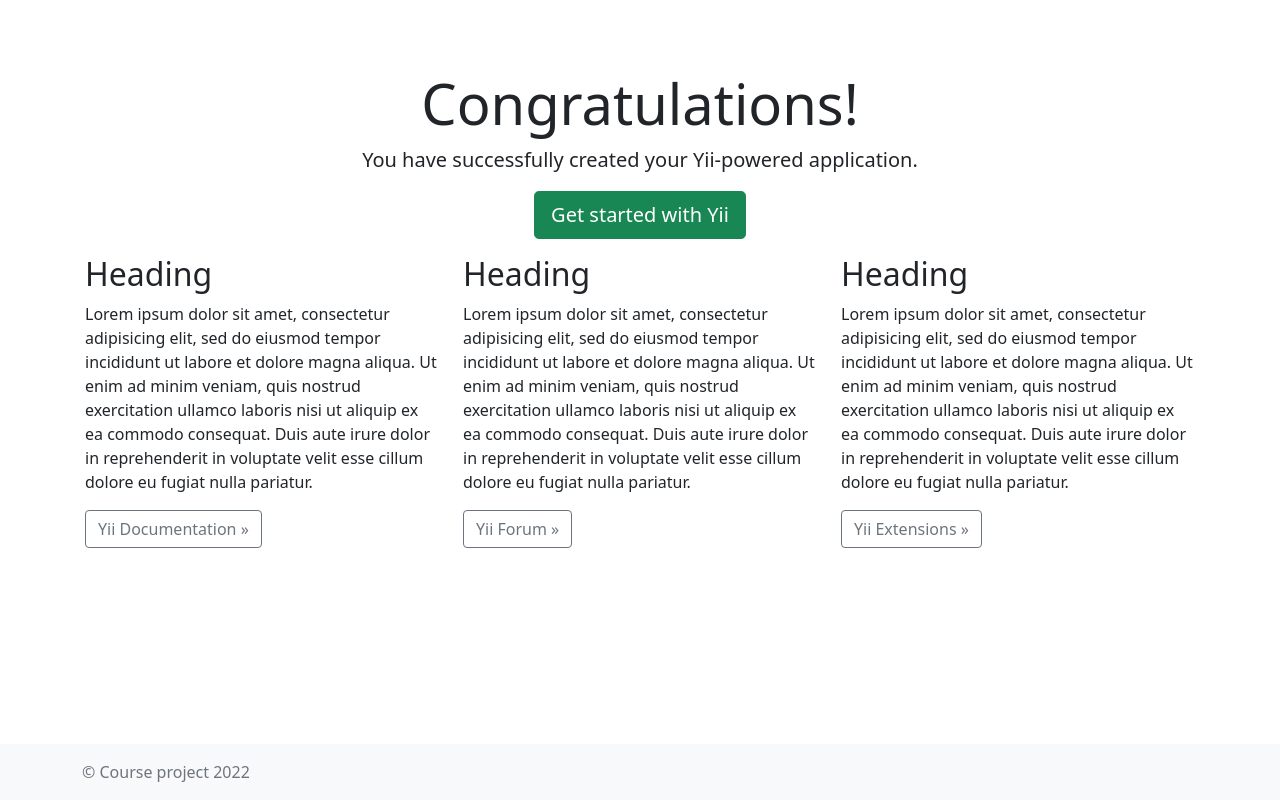
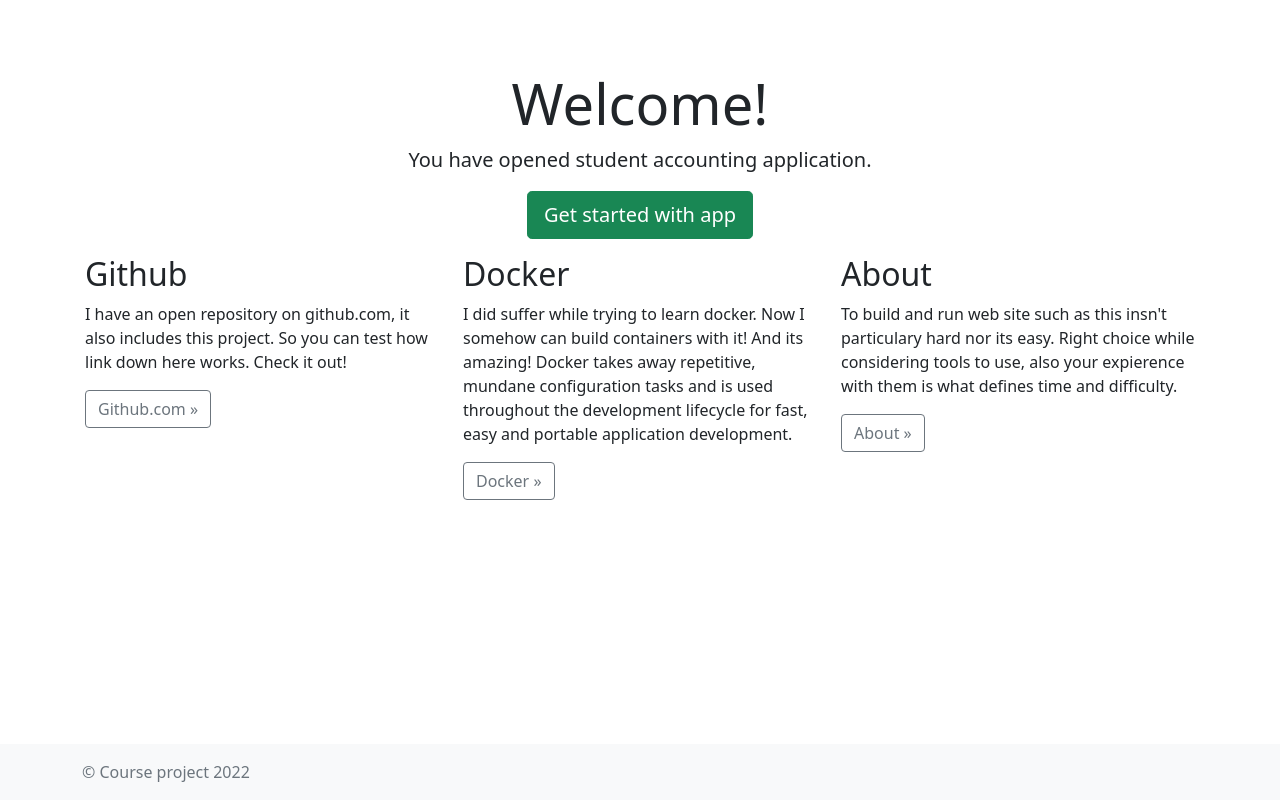
Before and after one commit to 11ALX11/KPO_kurz, a Yii app: template basic/views/site/index.php in a window 1280 px wide. Run offline with PHP 8.4 and a stand-in for Yii, Linux system fonts and the light colour scheme; the template is opened without the code that fills it, so the values that code supplies are empty; some libraries are stand-ins or nearby versions.

Commit message:
inserted text, fixing

```diff
--- a/basic/views/layouts/main.php
+++ b/basic/views/layouts/main.php
@@ -80,7 +80,7 @@
 <footer id="footer" class="mt-auto py-3 bg-light">
     <div class="container">
         <div class="row text-muted">
-            <div class="col-md-6 text-center text-md-start">&copy; Сourse project <?= date('Y') ?></div>
+            <div class="col-md-6 text-center text-md-start">&copy; Сourse project 2022</div>
             <div class="col-md-6 text-center text-md-end"><?= Yii::powered() ?></div>
         </div>
     </div>
--- a/basic/views/site/index.php
+++ b/basic/views/site/index.php
@@ -1,6 +1,8 @@
 <?php
 
 /** @var yii\web\View $this */
+
+use yii\helpers\Url;
 
 $this->title = Yii::$app->name;
 
@@ -8,45 +10,39 @@
 <div class="site-index">
 
     <div class="jumbotron text-center bg-transparent">
-        <h1 class="display-4">Congratulations!</h1>
+        <h1 class="display-4">Welcome!</h1>
 
-        <p class="lead">You have successfully created your Yii-powered application.</p>
+        <p class="lead">You have opened student accounting application.</p>
 
-        <p><a class="btn btn-lg btn-success" href="http://www.yiiframework.com">Get started with Yii</a></p>
+        <p><a class="btn btn-lg btn-success" href="<?= Url::to(['site/students']) ?>">Get started with app</a></p>
     </div>
 
     <div class="body-content">
 
         <div class="row">
             <div class="col-lg-4">
-                <h2>Heading</h2>
+                <h2>Github</h2>
 
-                <p>Lorem ipsum dolor sit amet, consectetur adipisicing elit, sed do eiusmod tempor incididunt ut labore et
-                    dolore magna aliqua. Ut enim ad minim veniam, quis nostrud exercitation ullamco laboris nisi ut aliquip
-                    ex ea commodo consequat. Duis aute irure dolor in reprehenderit in voluptate velit esse cillum dolore eu
-                    fugiat nulla pariatur.</p>
+                <p>I have an open repository on github.com, it also includes this project. So you can test how link down here works. Check it out!</p>
 
-                <p><a class="btn btn-outline-secondary" href="http://www.yiiframework.com/doc/">Yii Documentation &raquo;</a></p>
+                <p><a class="btn btn-outline-secondary" href="https://github.com/11ALX11/">Github.com &raquo;</a></p>
             </div>
             <div class="col-lg-4">
-                <h2>Heading</h2>
+                <h2>Docker</h2>
 
-                <p>Lorem ipsum dolor sit amet, consectetur adipisicing elit, sed do eiusmod tempor incididunt ut labore et
-                    dolore magna aliqua. Ut enim ad minim veniam, quis nostrud exercitation ullamco laboris nisi ut aliquip
-                    ex ea commodo consequat. Duis aute irure dolor in reprehenderit in voluptate velit esse cillum dolore eu
-                    fugiat nulla pariatur.</p>
+                <p>I did suffer while trying to learn docker. Now I somehow can build containers with it! And its amazing!
+                    Docker takes away repetitive, mundane configuration tasks and is used throughout the development lifecycle
+                    for fast, easy and portable application development.</p>
 
-                <p><a class="btn btn-outline-secondary" href="http://www.yiiframework.com/forum/">Yii Forum &raquo;</a></p>
+                <p><a class="btn btn-outline-secondary" href="https://www.docker.com/">Docker &raquo;</a></p>
             </div>
             <div class="col-lg-4">
-                <h2>Heading</h2>
+                <h2>About</h2>
 
-                <p>Lorem ipsum dolor sit amet, consectetur adipisicing elit, sed do eiusmod tempor incididunt ut labore et
-                    dolore magna aliqua. Ut enim ad minim veniam, quis nostrud exercitation ullamco laboris nisi ut aliquip
-                    ex ea commodo consequat. Duis aute irure dolor in reprehenderit in voluptate velit esse cillum dolore eu
-                    fugiat nulla pariatur.</p>
+                <p>To build and run web site such as this insn't particulary hard nor its easy.
+                    Right choice while considering tools to use, also your expierence with them is what defines time and difficulty.</p>
 
-                <p><a class="btn btn-outline-secondary" href="http://www.yiiframework.com/extensions/">Yii Extensions &raquo;</a></p>
+                <p><a class="btn btn-outline-secondary" href="<?= Url::to('site/about') ?>">About &raquo;</a></p>
             </div>
         </div>
 
--- a/basic/views/students/add.php
+++ b/basic/views/students/add.php
@@ -7,14 +7,13 @@
 $model = $data['student'];
 
 $this->title = 'Add new student';
-$this->params['breadcrumbs'][] = ['label' => 'students', 'url' => ['students/index']];
+$this->params['breadcrumbs'][] = ['label' => 'Students', 'url' => ['students/index']];
 $this->params['breadcrumbs'][] = $this->title;
 ?>
 <h1><?= Html::encode($this->title) ?></h1>
 
 <p>
-    You may change the content of this page by modifying
-    the file <code><?= __FILE__; ?></code>.
+    This is student creation page. Create new one!
 </p>
 
 <div class="row">
--- a/basic/views/students/edit.php
+++ b/basic/views/students/edit.php
@@ -13,8 +13,7 @@
 <h1><?= Html::encode($this->title) ?></h1>
 
 <p>
-    You may change the content of this page by modifying
-    the file <code><?= __FILE__; ?></code>.
+    This is editing page. Change and fix 'em!
 </p>
 
 <div class="row">
--- a/basic/views/students/index.php
+++ b/basic/views/students/index.php
@@ -14,8 +14,7 @@
 <h1><?= Html::encode($this->title) ?></h1>
 
 <p>
-    You may change the content of this page by modifying
-    the file <code><?= __FILE__; ?></code>.
+    This is students page. Here you can oversee each of them!
 </p>
 
 <div class="above-table-btn-grp">
--- a/basic/views/users/add.php
+++ b/basic/views/users/add.php
@@ -15,8 +15,7 @@
 <h1><?= Html::encode($this->title) ?></h1>
 
 <p>
-    You may change the content of this page by modifying
-    the file <code><?= __FILE__; ?></code>.
+    This is user creation page. Create new one!
 </p>
 
 <div class="row">
@@ -25,7 +24,7 @@
 
             <?= $form->field($model, 'name')->label('Username')->textInput(['autofocus' => true]) ?>
 
-            <?= $form->field($model, 'password_hash') ?>
+            <?= $form->field($model, 'password_hash')->passwordInput() ?>
 
             <?= $form->field($model, 'role')->dropDownList(Users::getRoleDropDownListData()) ?>
 
--- a/basic/views/users/edit.php
+++ b/basic/views/users/edit.php
@@ -15,8 +15,7 @@
 <h1><?= Html::encode($this->title) ?></h1>
 
 <p>
-    You may change the content of this page by modifying
-    the file <code><?= __FILE__; ?></code>.
+    This is editing page. Change and fix 'em!
 </p>
 
 <div class="row">
@@ -25,7 +24,7 @@
 
             <?= $form->field($model, 'name')->label('Username')->textInput(['autofocus' => true]) ?>
 
-            <?= $form->field($model, 'password_hash', ['enableClientValidation' => false])->label("New password") ?>
+            <?= $form->field($model, 'password_hash', ['enableClientValidation' => false])->label("New password")->passwordInput() ?>
 
             <?= $form->field($model, 'role')->dropDownList(Users::getRoleDropDownListData()) ?>
 
--- a/basic/views/users/index.php
+++ b/basic/views/users/index.php
@@ -12,8 +12,7 @@
 <h1><?= Html::encode($this->title) ?></h1>
 
 <p>
-    You may change the content of this page by modifying
-    the file <code><?= __FILE__; ?></code>.
+  This is users page. Here you can see every admin and user!
 </p>
 
 <div class="above-table-btn-grp">
```
Also changed, not shown: basic/views/site/about.php (+6 -25 lines), basic/views/site/contact.php (deleted, +0 -68 lines).
